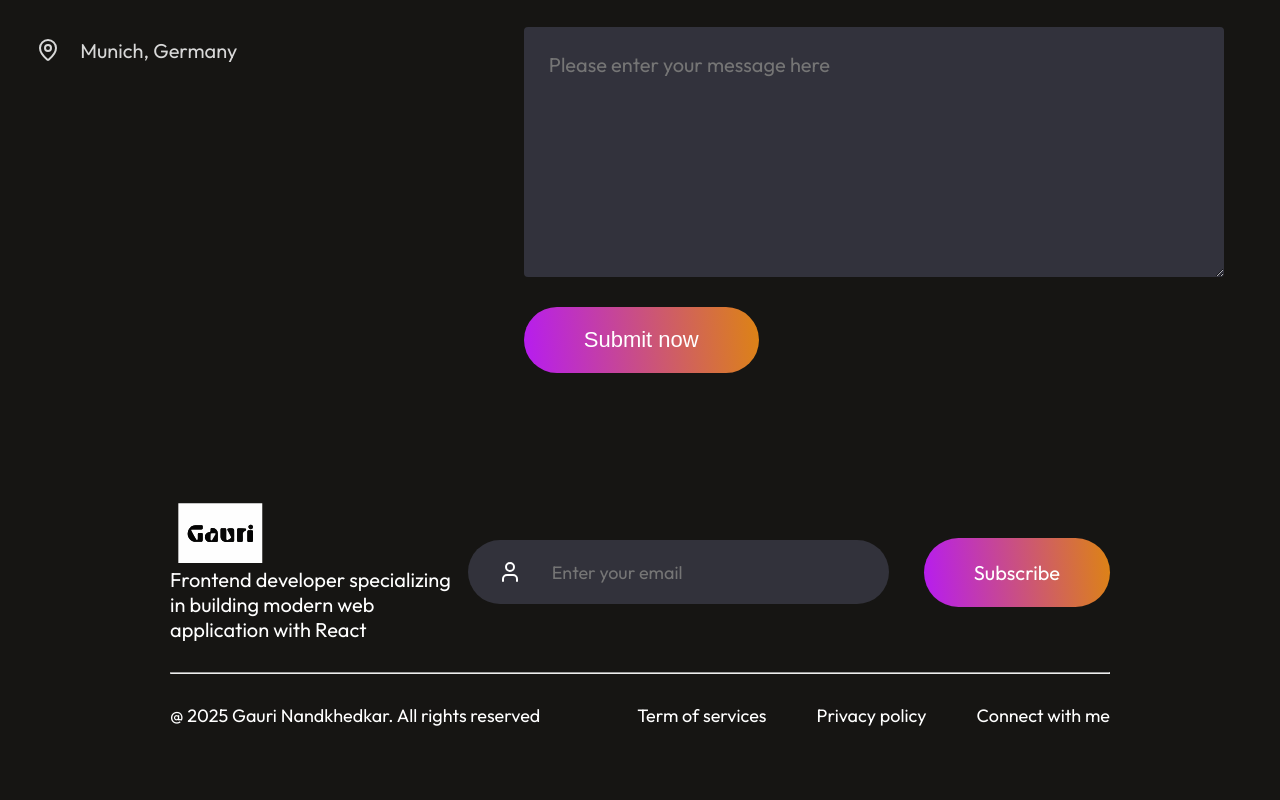
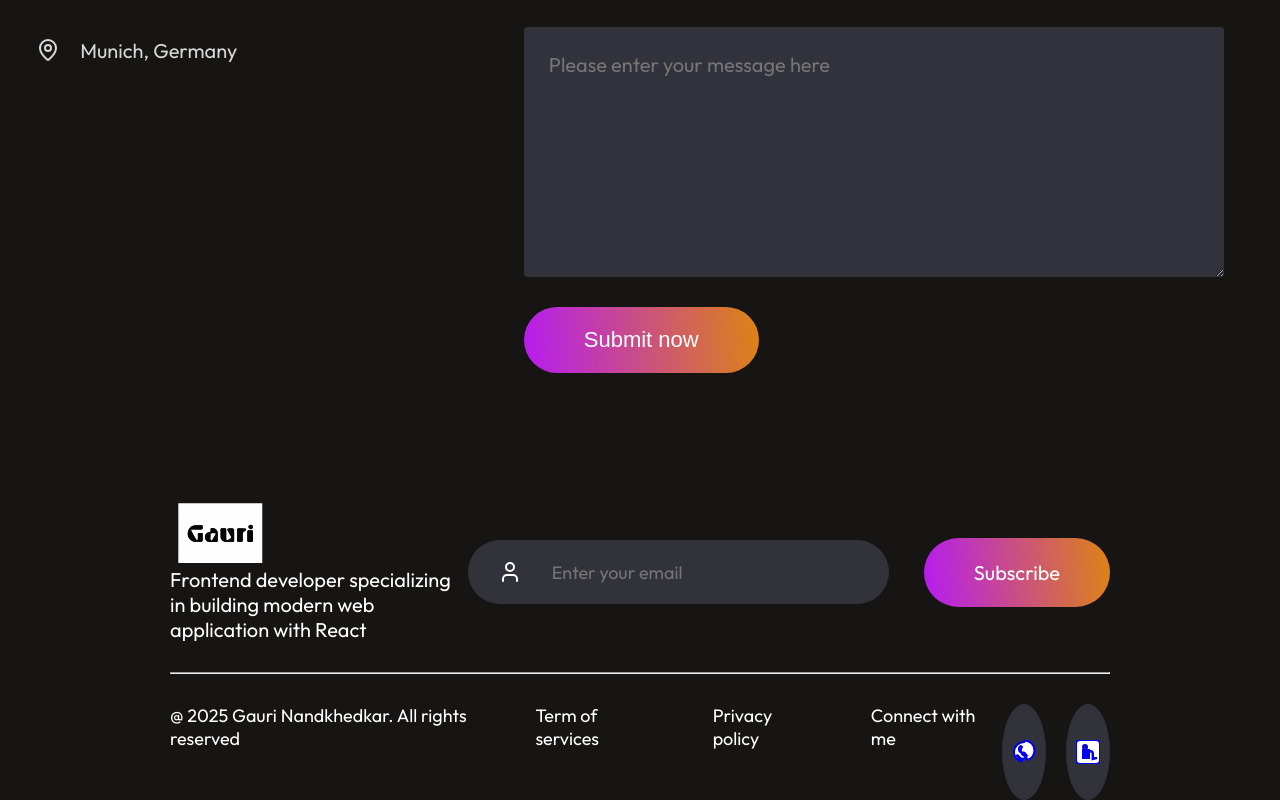
Before and after one commit to gnandkhedkar7/my-portfolio, a React (Vite) app: page / in a window 1280 px wide. Shown: the part 6332-7132 px from the top of the page. Before the commit the page ends 7109 px from the top, so only its background shows below. Built offline with nearby package versions, Linux system fonts and the light colour scheme.

Commit message:
feat: added the github and linkedIn links

```diff
--- a/src/components/footer/Footer.css
+++ b/src/components/footer/Footer.css
@@ -74,6 +74,31 @@
     width: 100px;
 }
 
+.footer-social {
+  display: flex;
+  gap: 20px;
+}
+
+.footer-social-icon {
+  display: flex;
+  align-items: center;
+  justify-content: center;
+  padding: 10px;
+  border-radius: 50%;
+  background: #32323B;
+  transition: 0.3s;
+}
+
+.footer-social-icon:hover {
+  background: #df8908;
+}
+
+.footer-social-icon svg {
+  fill: white;
+  width: 24px;
+  height: 24px;
+}
+
 @media(max-width:768px) {
     .footer{
         margin: 50px 70px;
--- a/src/components/footer/Footer.jsx
+++ b/src/components/footer/Footer.jsx
@@ -27,7 +27,19 @@ const Footer = () => {
     <p>Privacy policy</p>
     <p>Connect with me</p>
 </div>
-
+<div className="footer-social">
+            {/* Social Media Links */}
+            <a href="https://github.com/gnandkhedkar7" target="_blank" rel="noopener noreferrer" className="footer-social-icon">
+              <svg xmlns="http://www.w3.org/2000/svg" className="w-6 h-6" fill="currentColor" viewBox="0 0 24 24" stroke="currentColor" strokeWidth="2">
+                <path d="M12 2C6.48 2 2 6.48 2 12c0 4.41 3.07 8.1 7.25 9.44.53.1.73-.23.73-.51v-2.01c-2.95.64-3.57-1.42-3.57-1.42-.48-1.2-1.16-1.52-1.16-1.52-.95-.65.07-.64.07-.64 1.04.07 1.57 1.07 1.57 1.07 1.84 3.14 4.8 2.23 5.95 1.68.18-.92.72-1.69 1.33-2.08-2.62-.3-5.38-1.31-5.38-5.84 0-1.29.46-2.35 1.22-3.17-.12-.3-.53-.88-1.25-.88-.92 0-1.34 1.04-1.34 1.04-.74 1.31-.38 2.43-.38 2.43-.04 1.57 1.01 2.76 2.4 2.76 2.87 0 5.03 1.82 5.03 4.99v2.02c0 .28.2.61.73.51 4.19-1.34 7.25-5.02 7.25-9.44 0-5.52-4.48-10-10-10z" />
+              </svg>
+            </a>
+            <a href="https://www.linkedin.com/in/gnandkhedkar7" target="_blank" rel="noopener noreferrer" className="footer-social-icon">
+              <svg xmlns="http://www.w3.org/2000/svg" className="w-6 h-6" fill="currentColor" viewBox="0 0 24 24" stroke="currentColor" strokeWidth="2">
+                <path d="M20 0H4C1.79 0 0 1.79 0 4v16c0 2.21 1.79 4 4 4h16c2.21 0 4-1.79 4-4V4c0-2.21-1.79-4-4-4zm-9 18H7v-8h4v8zm-2-9.11c-1.1 0-2-.9-2-2s.9-2 2-2 2 .9 2 2-.9 2-2 2zm12 9.11h-4v-4.5c0-1.1-.9-2-2-2s-2 .9-2 2v4.5h-4v-8h4v2h.03c.26-.48.81-.88 1.46-.88 1.15 0 2.08.93 2.08 2.08v6.08z" />
+              </svg>
+            </a>
+          </div>
         </div>
     </div>
   )
```
Also changed, not shown: 1 other file (tests, documents, lock files or other folders).
